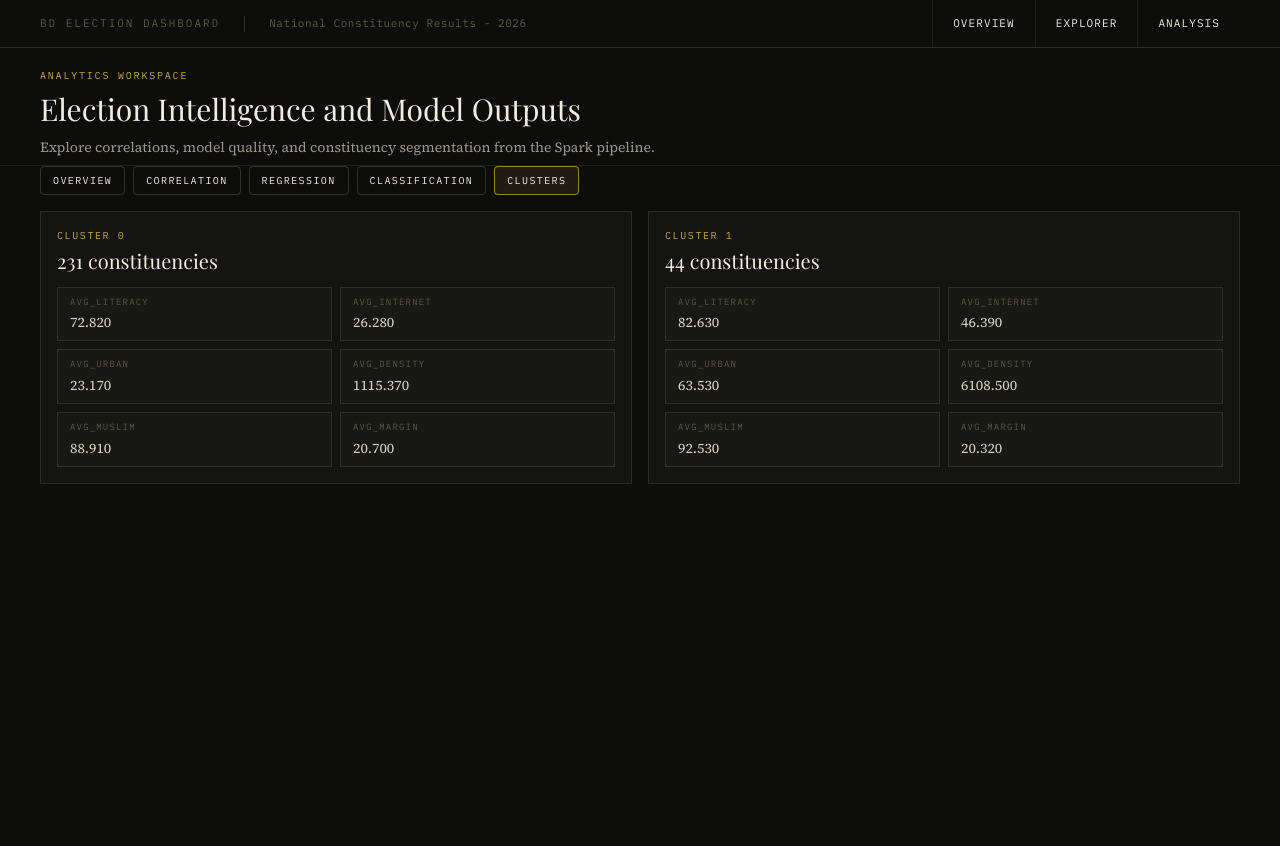
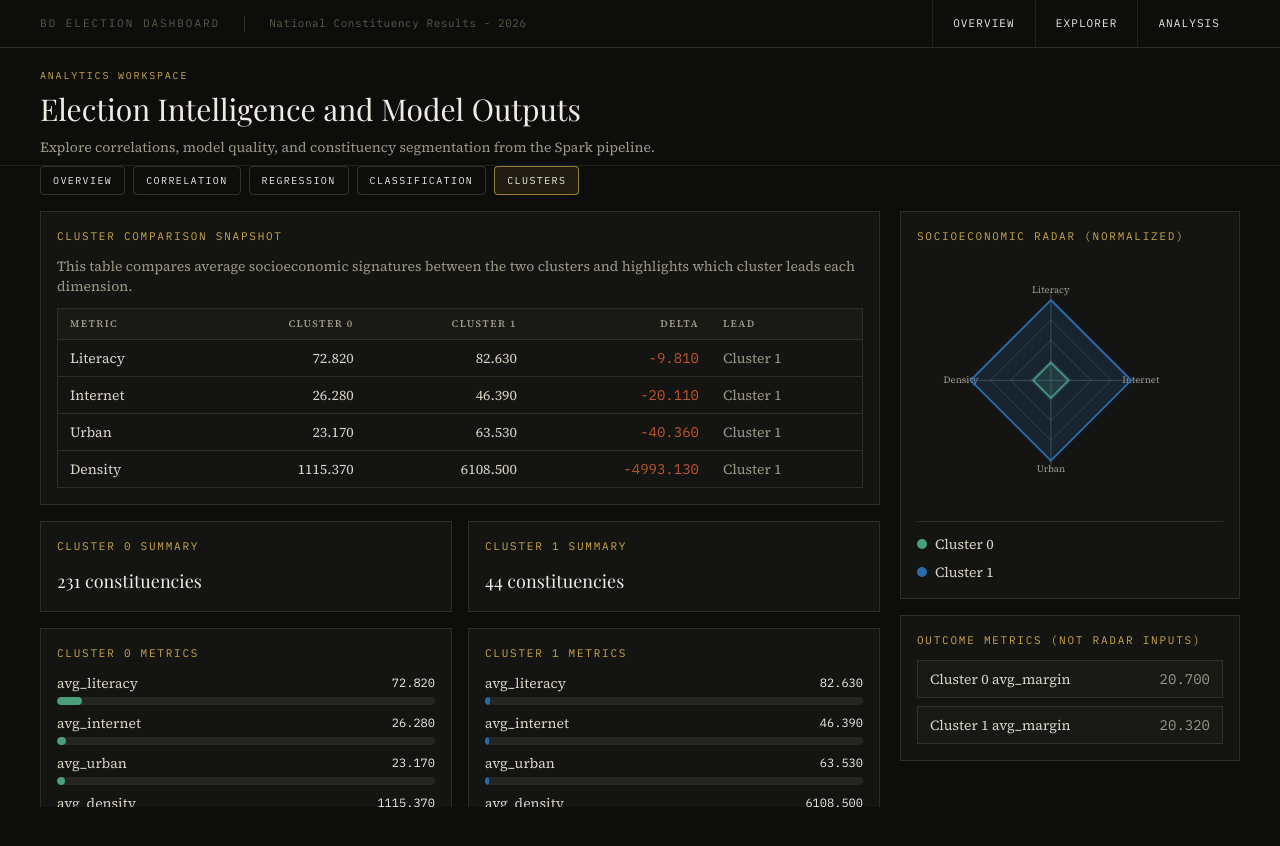
Before and after one commit to minhajshafin/Election-Dashboard, a Next.js app in the folder frontend/: page /analysis/clusters in a window 1280 px wide. Shown: the top 846 px of the page. Built offline with nearby package versions, Linux system fonts and the light colour scheme.

Commit message:
Enhance ClustersPage: Integrate RadarComparison and HorizontalBarChart for improved data visualization and comparison of cluster metrics

```diff
--- a/frontend/app/analysis/clusters/page.tsx
+++ b/frontend/app/analysis/clusters/page.tsx
@@ -1,29 +1,177 @@
 import { getClusterDataset } from "@/lib/data";
+import {
+  HorizontalBarChart,
+  Panel,
+  RadarComparison,
+} from "@/components/analysis/charts";
+
+function normalizeSeries(values: number[]): number[] {
+  const min = Math.min(...values);
+  const max = Math.max(...values);
+  const span = Math.max(max - min, 1e-6);
+
+  // Keep the lower profile visible on radar by avoiding a full collapse to center.
+  const visualFloor = 0.22;
+  return values.map((value) => {
+    const normalized = (value - min) / span;
+    return visualFloor + normalized * (1 - visualFloor);
+  });
+}
 
 export default async function ClustersPage() {
   const dataset = await getClusterDataset();
+  const profiles = dataset.profiles;
+  const [firstCluster, secondCluster] = profiles;
+
+  const axes = ["Literacy", "Internet", "Urban", "Density"];
+  const rawByAxis = {
+    Literacy: profiles.map((profile) => profile.avg_literacy),
+    Internet: profiles.map((profile) => profile.avg_internet),
+    Urban: profiles.map((profile) => profile.avg_urban),
+    Density: profiles.map((profile) => profile.avg_density),
+  };
+
+  const normalizedByAxis = {
+    Literacy: normalizeSeries(rawByAxis.Literacy),
+    Internet: normalizeSeries(rawByAxis.Internet),
+    Urban: normalizeSeries(rawByAxis.Urban),
+    Density: normalizeSeries(rawByAxis.Density),
+  };
+
+  const radarSeries = profiles.map((profile, index) => ({
+    name: `Cluster ${profile.cluster}`,
+    color: index % 2 === 0 ? "#4a9e7a" : "#2a6aaa",
+    values: axes.map((axis) => normalizedByAxis[axis as keyof typeof normalizedByAxis][index]),
+  }));
+
+  const comparisonRows = [
+    {
+      label: "Literacy",
+      first: firstCluster?.avg_literacy ?? 0,
+      second: secondCluster?.avg_literacy ?? 0,
+    },
+    {
+      label: "Internet",
+      first: firstCluster?.avg_internet ?? 0,
+      second: secondCluster?.avg_internet ?? 0,
+    },
+    {
+      label: "Urban",
+      first: firstCluster?.avg_urban ?? 0,
+      second: secondCluster?.avg_urban ?? 0,
+    },
+    {
+      label: "Density",
+      first: firstCluster?.avg_density ?? 0,
+      second: secondCluster?.avg_density ?? 0,
+    },
+  ];
 
   return (
-    <main className="min-h-screen bg-[#0d0d0b] px-4 pb-10 text-[#f0ece2] sm:px-10">
-      <section className="grid gap-4 xl:grid-cols-2">
-        {dataset.profiles.map((profile) => (
-          <article key={profile.cluster} className="border border-white/10 bg-[#141412] p-4">
-            <p className="font-mono text-[10px] uppercase tracking-[0.16em] text-[#c9a84c]">Cluster {profile.cluster}</p>
-            <h2 className="mt-1 text-xl" style={{ fontFamily: "var(--font-playfair), serif" }}>
-              {profile.n} constituencies
-            </h2>
-            <div className="mt-3 grid grid-cols-2 gap-2">
-              {Object.entries(profile)
-                .filter(([key]) => key !== "cluster" && key !== "n")
-                .map(([key, value]) => (
-                  <div key={key} className="border border-white/10 bg-[#181814] px-3 py-2 text-sm">
-                    <p className="font-mono text-[9px] uppercase tracking-[0.13em] text-[#5a5848]">{key}</p>
-                    <p className="mt-1 text-[#d8d3c6]">{value.toFixed(3)}</p>
+    <main className="bg-[#0d0d0b] px-4 pb-6 text-[#f0ece2] sm:px-10 xl:h-[calc(100vh-180px)] xl:overflow-hidden">
+      <section className="grid gap-4 xl:h-full xl:grid-cols-[minmax(0,1fr)_340px]">
+        <div className="space-y-4 xl:overflow-y-auto xl:pr-1">
+          <Panel title="Cluster Comparison Snapshot">
+            <p className="text-sm text-[#9c9888]">
+              This table compares average socioeconomic signatures between the two clusters and highlights which
+              cluster leads each dimension.
+            </p>
+            <div className="mt-3 overflow-x-auto border border-white/10">
+              <table className="min-w-full border-collapse text-sm">
+                <thead className="bg-[#191915] text-[10px] uppercase tracking-[0.14em] text-[#9c9888]">
+                  <tr>
+                    <th className="px-3 py-2 text-left">Metric</th>
+                    <th className="px-3 py-2 text-right">Cluster {firstCluster?.cluster ?? "A"}</th>
+                    <th className="px-3 py-2 text-right">Cluster {secondCluster?.cluster ?? "B"}</th>
+                    <th className="px-3 py-2 text-right">Delta</th>
+                    <th className="px-3 py-2 text-left">Lead</th>
+                  </tr>
+                </thead>
+                <tbody>
+                  {comparisonRows.map((row) => {
+                    const delta = row.first - row.second;
+                    const lead =
+                      delta === 0
+                        ? "Tie"
+                        : delta > 0
+                          ? `Cluster ${firstCluster?.cluster ?? "A"}`
+                          : `Cluster ${secondCluster?.cluster ?? "B"}`;
+
+                    return (
+                      <tr key={row.label} className="border-t border-white/10">
+                        <td className="px-3 py-2 text-[#d8d3c6]">{row.label}</td>
+                        <td className="px-3 py-2 text-right text-[#d8d3c6]">{row.first.toFixed(3)}</td>
+                        <td className="px-3 py-2 text-right text-[#d8d3c6]">{row.second.toFixed(3)}</td>
+                        <td className={`px-3 py-2 text-right font-mono ${delta >= 0 ? "text-[#4a9e7a]" : "text-[#c0572a]"}`}>
+                          {delta >= 0 ? "+" : ""}
+                          {delta.toFixed(3)}
+                        </td>
+                        <td className="px-3 py-2 text-[#9c9888]">{lead}</td>
+                      </tr>
+                    );
+                  })}
+                </tbody>
+              </table>
+            </div>
+          </Panel>
+
+          <div className="grid gap-4 lg:grid-cols-2">
+            {profiles.map((profile, index) => {
+              const metrics = [
+                { label: "avg_literacy", value: profile.avg_literacy },
+                { label: "avg_internet", value: profile.avg_internet },
+                { label: "avg_urban", value: profile.avg_urban },
+                { label: "avg_density", value: profile.avg_density },
+                { label: "avg_muslim", value: profile.avg_muslim },
+                { label: "avg_margin", value: profile.avg_margin },
+              ];
+
+              return (
+                <div key={profile.cluster} className="space-y-4">
+                  <Panel title={`Cluster ${profile.cluster} Summary`}>
+                    <p className="text-lg" style={{ fontFamily: "var(--font-playfair), serif" }}>
+                      {profile.n} constituencies
+                    </p>
+                  </Panel>
+                  <HorizontalBarChart
+                    title={`Cluster ${profile.cluster} Metrics`}
+                    data={metrics.map((metric) => ({
+                      label: metric.label,
+                      value: metric.value,
+                      color: index % 2 === 0 ? "#4a9e7a" : "#2a6aaa",
+                      valueLabel: metric.value.toFixed(3),
+                    }))}
+                  />
+                </div>
+              );
+            })}
+          </div>
+        </div>
+
+        <div className="xl:sticky xl:top-0 xl:self-start">
+          <RadarComparison
+            title="Socioeconomic Radar (Normalized)"
+            axes={axes}
+            series={radarSeries}
+            compact
+            className="xl:max-h-[calc(100vh-220px)]"
+          />
+          <div className="mt-4">
+            <Panel title="Outcome Metrics (Not Radar Inputs)">
+              <div className="space-y-2 text-sm">
+                {profiles.map((profile) => (
+                  <div
+                    key={`outcome-${profile.cluster}`}
+                    className="flex items-center justify-between border border-white/10 bg-[#181814] px-3 py-2"
+                  >
+                    <span className="text-[#d8d3c6]">Cluster {profile.cluster} avg_margin</span>
+                    <span className="font-mono text-[#9c9888]">{profile.avg_margin.toFixed(3)}</span>
                   </div>
                 ))}
-            </div>
-          </article>
-        ))}
+              </div>
+            </Panel>
+          </div>
+        </div>
       </section>
     </main>
   );
```
